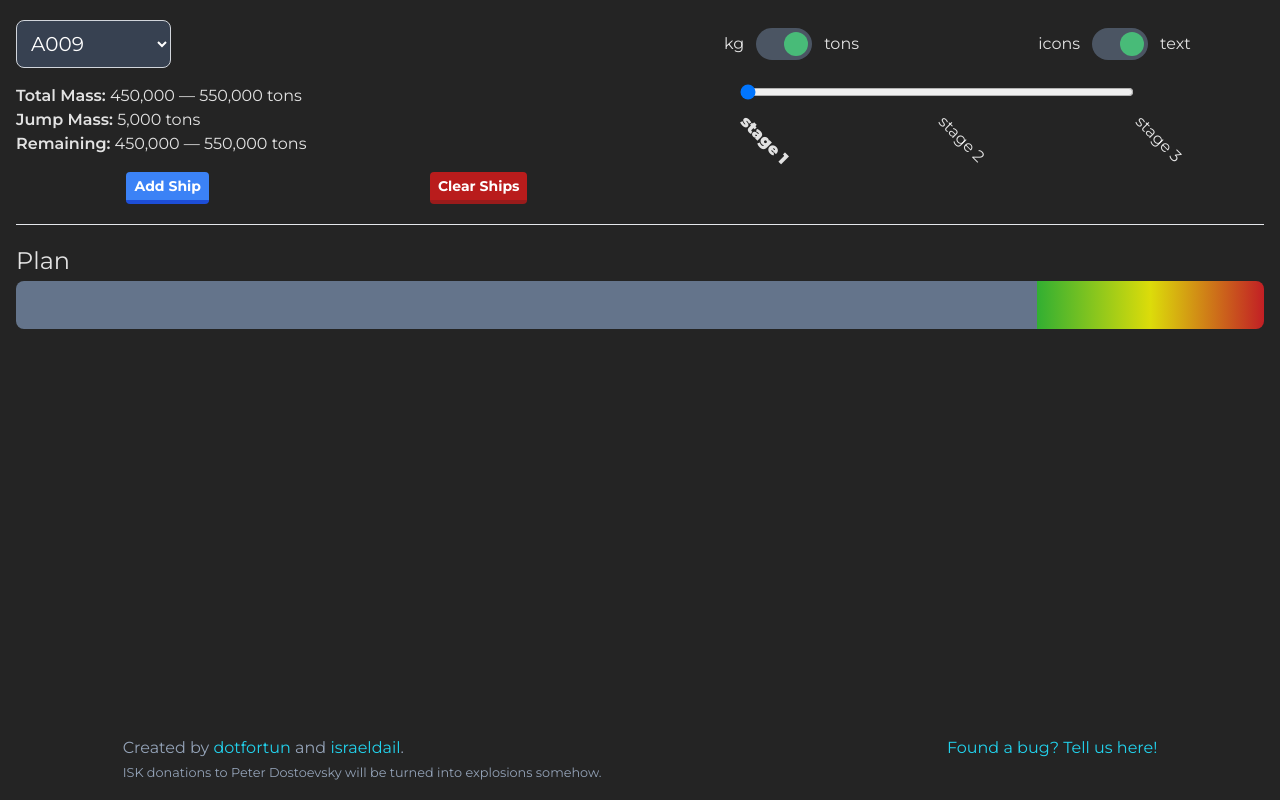
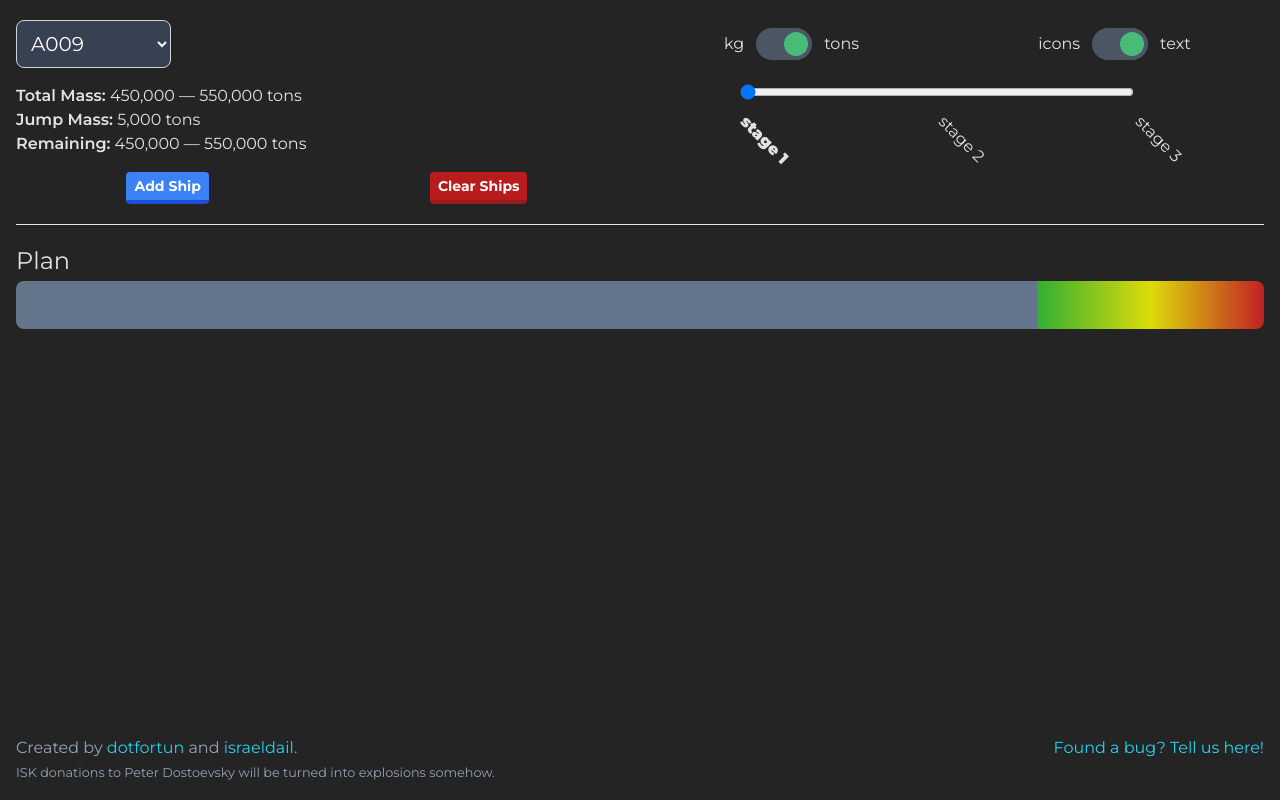
Before and after one commit to dotfortun/wormroller, a Vue app: page / in a window 1280 px wide. Built offline with nearby package versions, Linux system fonts and the light colour scheme.

Commit message:
Genuinely fixed the margins now.

```diff
--- a/src/App.vue
+++ b/src/App.vue
@@ -191,7 +191,7 @@ const massStatus = ref(stages[0]);
       </draggable>
     </div>
   </main>
-  <footer>
+  <footer class="container">
     <div>
       <p>
         Created by
```
